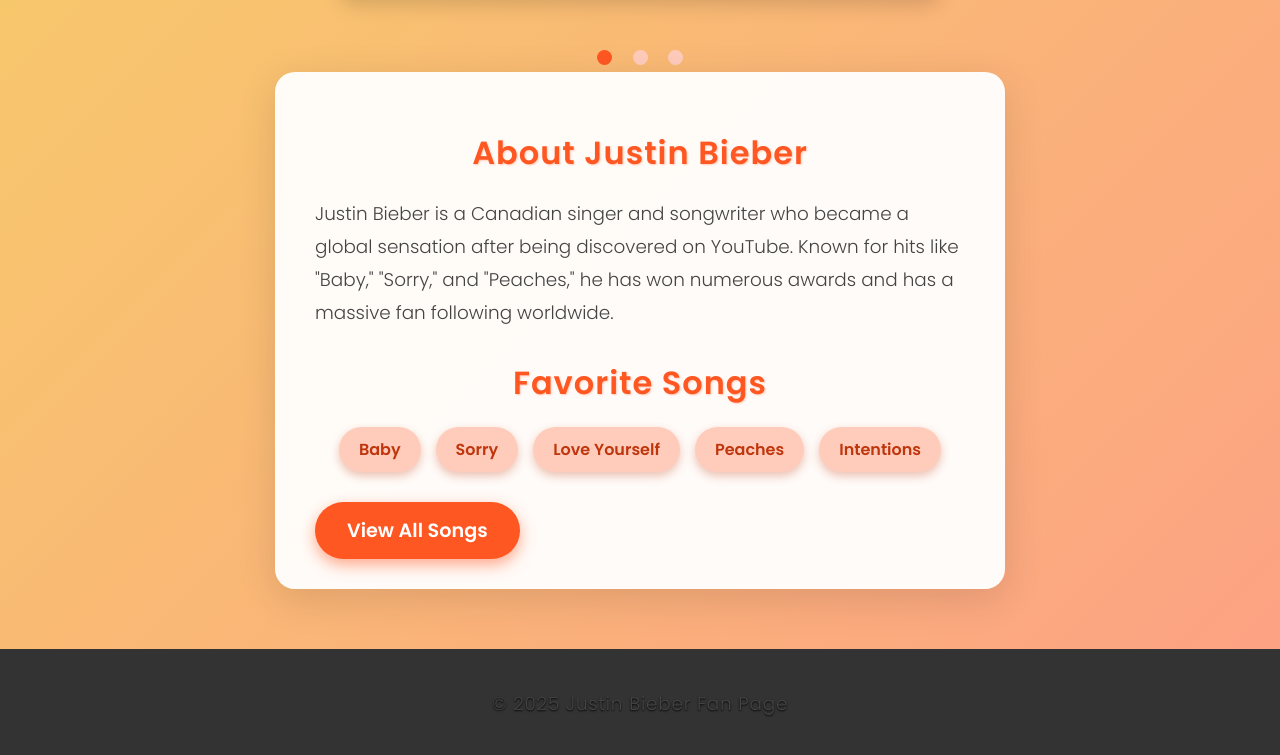
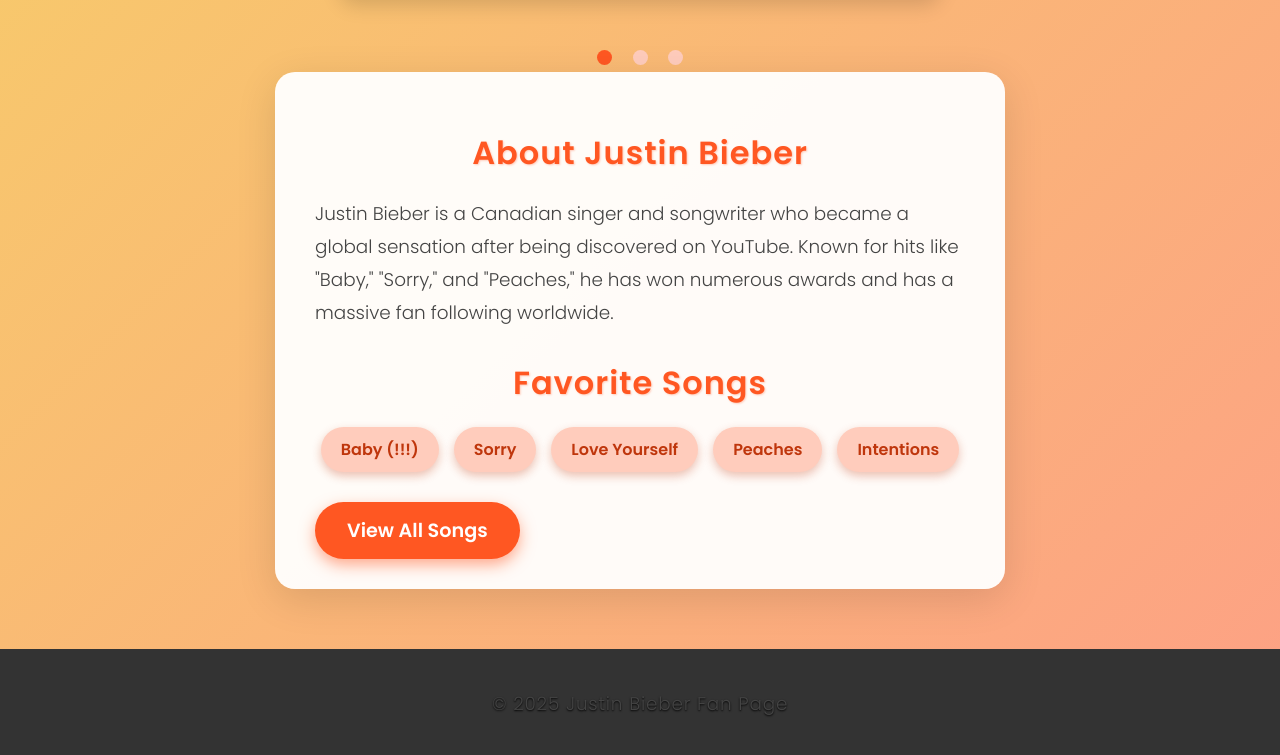
Before and after one commit to jxjx0/jxjx0.github.io, a plain HTML site: page index.html in a window 1280 px wide. Shown: the part 606-1361 px from the top of the page. Drawn offline with Linux system fonts and the light colour scheme.

Commit message:
changes:

```diff
--- a/index.html
+++ b/index.html
@@ -306,7 +306,7 @@
 
   <h2>Favorite Songs</h2>
   <ul>
-    <li>Baby</li>
+    <li>Baby <strong> (!!!) </strong> </li>
     <li>Sorry</li>
     <li>Love Yourself</li>
     <li>Peaches</li>
```
